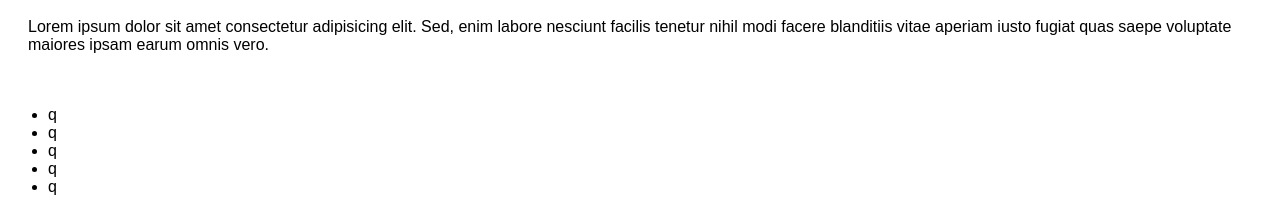
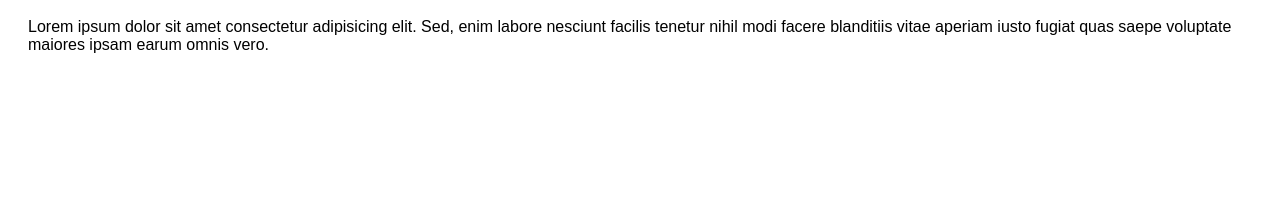
Before and after one commit to Akil-1/runestone, a plain HTML site: page index.html in a window 1280 px wide. Shown: the part 641-853 px from the top of the page. After the commit the page ends 800 px from the top, so only its background shows below. Drawn offline with Linux system fonts and the light colour scheme.

Commit message:
Update index.html

```diff
--- a/index.html
+++ b/index.html
@@ -37,13 +37,6 @@
         <p>Lorem ipsum dolor sit amet consectetur adipisicing elit. Sed, enim labore nesciunt facilis tenetur nihil modi
             facere blanditiis vitae aperiam iusto fugiat quas saepe voluptate maiores ipsam earum omnis vero.</p>
     </div>
-    <ul>
-        <li>q</li>
-        <li>q</li>
-        <li>q</li>
-        <li>q</li>
-        <li>q</li>
-    </ul>
 </body>
 
 </html>
```
